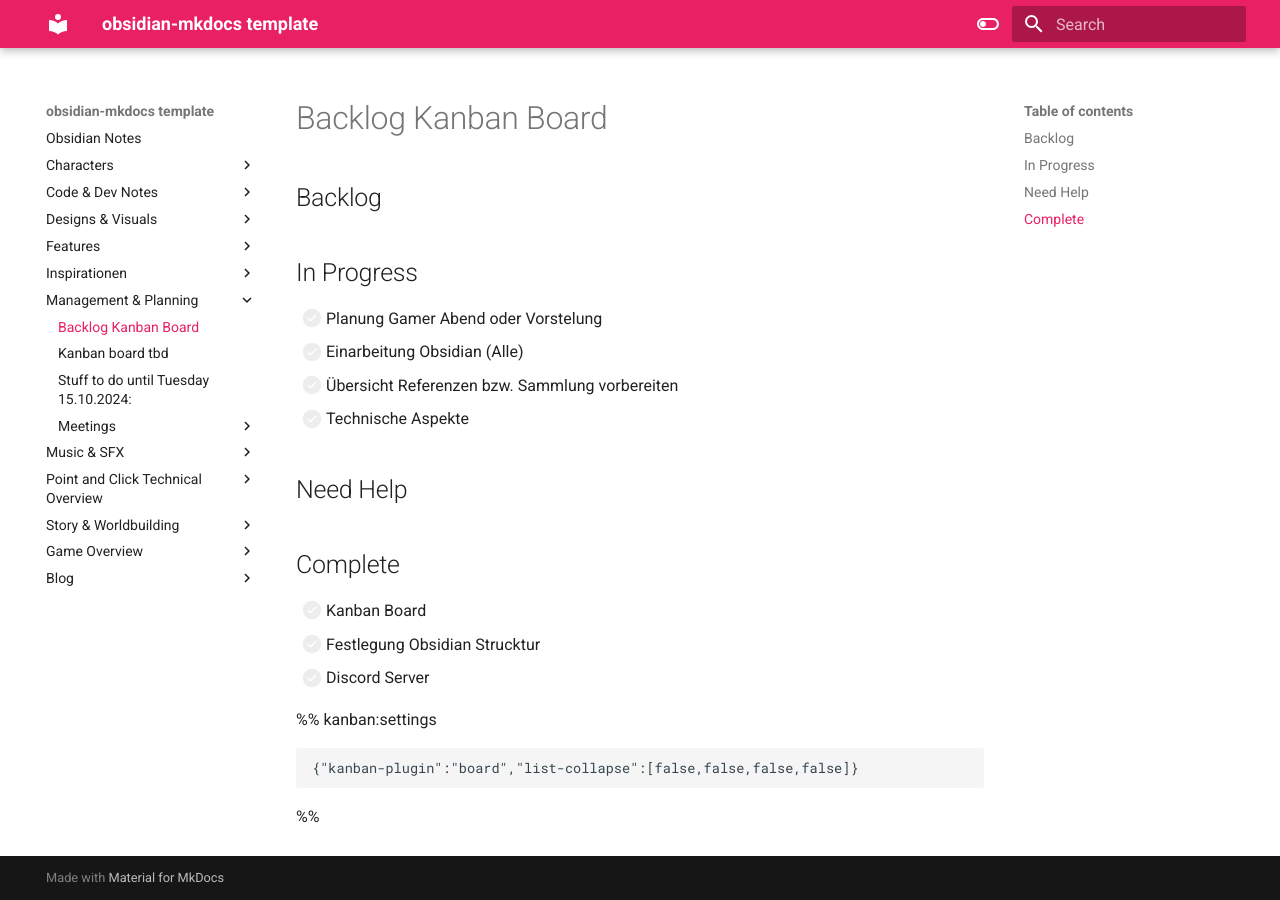
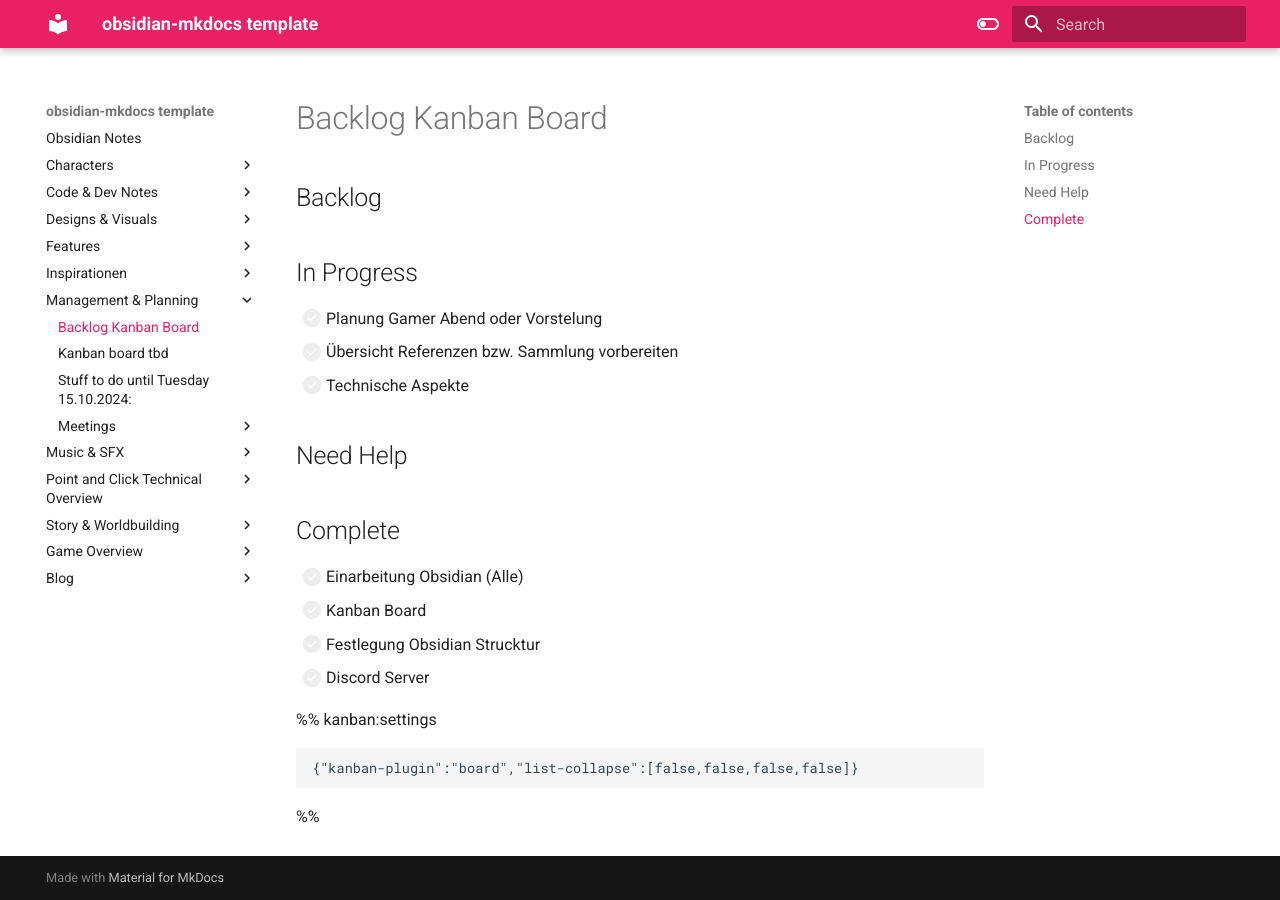
Before and after one commit to HFU-DM-PointClick/obsidian-orga, an MkDocs documentation site: the page built from docs/Management & Planning/Backlog Kanban Board.md, in a window 1280 px wide. Built offline with MkDocs 1.6.1 and Material for MkDocs 9.7.7, drawn with Linux system fonts in a browser that asks for light colours; part of the change alters nothing that is shown.

```diff
--- a/docs/Management & Planning/Backlog Kanban Board.md
+++ b/docs/Management & Planning/Backlog Kanban Board.md
@@ -11,7 +11,6 @@ kanban-plugin: board
 ## In Progress
 
 - [ ] Planung Gamer Abend oder Vorstelung
-- [ ] Einarbeitung Obsidian (Alle)
 - [ ] Übersicht Referenzen bzw. Sammlung vorbereiten
 - [ ] Technische Aspekte
 
@@ -22,6 +21,7 @@ kanban-plugin: board
 
 ## Complete
 
+- [ ] Einarbeitung Obsidian (Alle)
 - [ ] Kanban Board
 - [ ] Festlegung Obsidian Strucktur
 - [ ] Discord Server
```
